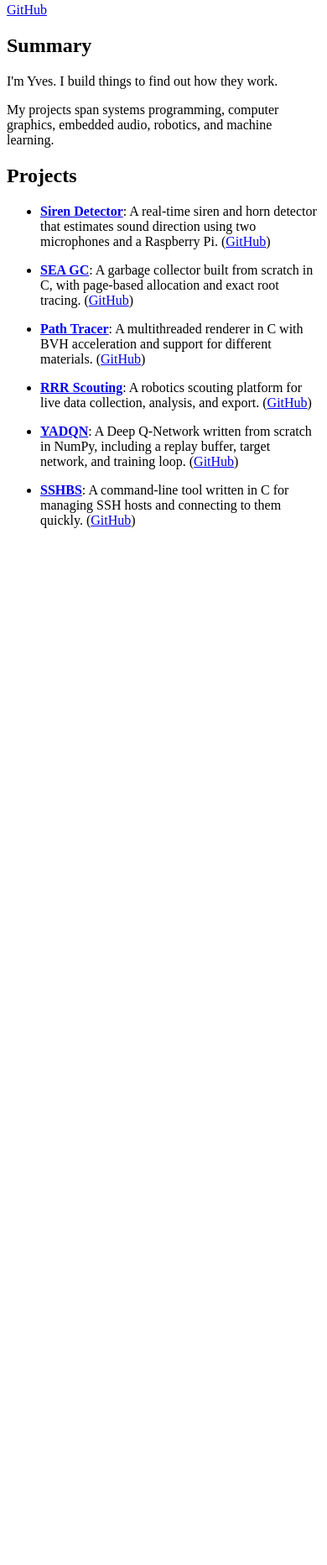
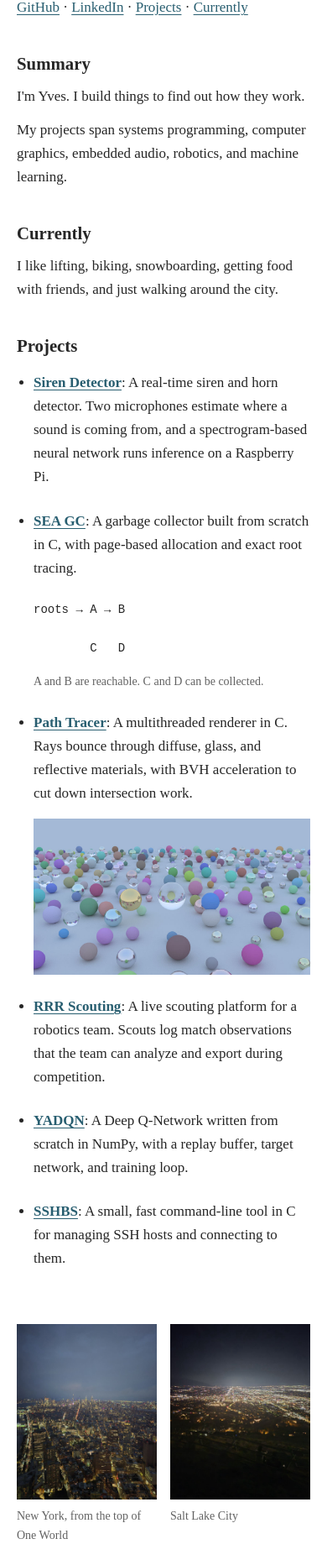
Before and after one commit to confused-404/personal-website, a plain HTML site: page index.html in a window 390 px wide. Shown: the part 77-1941 px from the top of the page at 84% size. Before the commit the page ends 844 px from the top, so only its background shows below. Drawn offline with Linux system fonts and the light colour scheme.

Commit message:
small flair pieces

```diff
--- /dev/null
+++ b/assets/styles.css
@@ -0,0 +1,56 @@
+:root {
+  color-scheme: light;
+  color: #262626;
+  background: #fff;
+}
+
+* { box-sizing: border-box; }
+
+body {
+  max-width: 44rem;
+  margin: clamp(1.5rem, 5vw, 4rem) auto;
+  padding: 0 1.25rem;
+  font-size: 1.0625rem;
+  line-height: 1.65;
+  overflow-wrap: break-word;
+}
+
+h1, h2 { line-height: 1.25; }
+h1 { margin-bottom: .5rem; font-size: 2rem; }
+h2 { margin: 0 0 .75rem; font-size: 1.3rem; }
+header { margin-bottom: 2.5rem; }
+header p { margin-top: 0; }
+section + section { margin-top: 2.5rem; }
+main > h2 { margin-top: 2rem; }
+p { margin: .75rem 0; }
+
+a, a:visited {
+  color: #285e70;
+  text-underline-offset: .15em;
+}
+a:hover { text-decoration-thickness: 2px; }
+a:focus-visible { outline: 2px solid #285e70; outline-offset: 4px; }
+
+ul { padding-left: 1.25rem; }
+li + li { margin-top: 1.5rem; }
+
+figure { margin: 1rem 0 1.5rem; }
+img { display: block; max-width: 100%; height: auto; }
+.project-preview { max-width: 24rem; }
+figcaption { margin-top: .5rem; color: #626262; font-size: .875rem; }
+
+footer { margin-top: 4rem; }
+.photos {
+  display: grid;
+  grid-template-columns: 1fr 1fr;
+  gap: 1rem;
+}
+.photos figure { margin: 0; }
+
+pre {
+  margin: 0;
+  padding: .5rem 0;
+  font-size: .875rem;
+  line-height: 1.65;
+  white-space: pre-wrap;
+}
--- a/index.html
+++ b/index.html
@@ -5,11 +5,12 @@
   <meta name="viewport" content="width=device-width, initial-scale=1">
   <meta name="description" content="Yves Kloeckner's projects in systems programming, graphics, embedded audio, robotics, and machine learning.">
   <title>Yves Kloeckner</title>
+  <link rel="stylesheet" href="assets/styles.css">
 </head>
 <body>
   <header>
     <h1>Yves Kloeckner</h1>
-    <p><a href="https://github.com/confused-404">GitHub</a></p>
+    <p><a href="https://github.com/confused-404">GitHub</a> · <a href="https://linkedin.com/in/yveskloeckner">LinkedIn</a> · <a href="#projects">Projects</a> · <a href="#currently">Currently</a></p>
   </header>
 
   <main>
@@ -19,29 +20,56 @@
       <p>My projects span systems programming, computer graphics, embedded audio, robotics, and machine learning.</p>
     </section>
 
+    <section aria-labelledby="currently">
+      <h2 id="currently">Currently</h2>
+      <p>I like lifting, biking, snowboarding, getting food with friends, and just walking around the city.</p>
+    </section>
+
     <section aria-labelledby="projects">
       <h2 id="projects">Projects</h2>
       <ul>
         <li>
-          <p><strong><a href="runs/siren.html">Siren Detector</a></strong>: A real-time siren and horn detector that estimates sound direction using two microphones and a Raspberry Pi. (<a href="https://github.com/confused-404/siren-detector">GitHub</a>)</p>
+          <p><strong><a href="https://github.com/confused-404/siren-detector">Siren Detector</a></strong>: A real-time siren and horn detector. Two microphones estimate where a sound is coming from, and a spectrogram-based neural network runs inference on a Raspberry Pi.</p>
         </li>
         <li>
-          <p><strong><a href="runs/seagc.html">SEA GC</a></strong>: A garbage collector built from scratch in C, with page-based allocation and exact root tracing. (<a href="https://github.com/confused-404/seagc">GitHub</a>)</p>
+          <p><strong><a href="https://github.com/confused-404/seagc">SEA GC</a></strong>: A garbage collector built from scratch in C, with page-based allocation and exact root tracing.</p>
+          <figure class="project-preview">
+            <pre role="img" aria-label="A reachability sketch: roots point to A, which points to B. C and D are unreachable.">roots → A → B
+
+        C   D</pre>
+            <figcaption>A and B are reachable. C and D can be collected.</figcaption>
+          </figure>
         </li>
         <li>
-          <p><strong><a href="runs/path-tracer.html">Path Tracer</a></strong>: A multithreaded renderer in C with BVH acceleration and support for different materials. (<a href="https://github.com/confused-404/path-tracer">GitHub</a>)</p>
+          <p><strong><a href="https://github.com/confused-404/path-tracer">Path Tracer</a></strong>: A multithreaded renderer in C. Rays bounce through diffuse, glass, and reflective materials, with BVH acceleration to cut down intersection work.</p>
+          <figure class="project-preview">
+            <a href="assets/path-tracer-render.jpeg"><img src="assets/path-tracer-render.jpeg" width="1024" height="576" loading="lazy" decoding="async" alt="Colorful diffuse, glass, and reflective spheres rendered with the path tracer."></a>
+          </figure>
         </li>
         <li>
-          <p><strong><a href="runs/scouting.html">RRR Scouting</a></strong>: A robotics scouting platform for live data collection, analysis, and export. (<a href="https://github.com/confused-404/rrr-scouting-app">GitHub</a>)</p>
+          <p><strong><a href="https://github.com/confused-404/rrr-scouting-app">RRR Scouting</a></strong>: A live scouting platform for a robotics team. Scouts log match observations that the team can analyze and export during competition.</p>
         </li>
         <li>
-          <p><strong><a href="runs/yadqn.html">YADQN</a></strong>: A Deep Q-Network written from scratch in NumPy, including a replay buffer, target network, and training loop. (<a href="https://github.com/confused-404/yadqn">GitHub</a>)</p>
+          <p><strong><a href="https://github.com/confused-404/yadqn">YADQN</a></strong>: A Deep Q-Network written from scratch in NumPy, with a replay buffer, target network, and training loop.</p>
         </li>
         <li>
-          <p><strong><a href="runs/sshbs.html">SSHBS</a></strong>: A command-line tool written in C for managing SSH hosts and connecting to them quickly. (<a href="https://github.com/confused-404/sshbs">GitHub</a>)</p>
+          <p><strong><a href="https://github.com/confused-404/sshbs">SSHBS</a></strong>: A small, fast command-line tool in C for managing SSH hosts and connecting to them.</p>
         </li>
       </ul>
     </section>
   </main>
+
+  <footer>
+    <div class="photos">
+      <figure>
+        <img src="assets/new-york.jpg" width="768" height="960" loading="lazy" decoding="async" alt="Manhattan lit up at dusk, seen from the top of One World Trade Center.">
+        <figcaption>New York, from the top of One World</figcaption>
+      </figure>
+      <figure>
+        <img src="assets/salt-lake-city.jpg" width="768" height="960" loading="lazy" decoding="async" alt="City lights of Salt Lake City spread across the valley at night.">
+        <figcaption>Salt Lake City</figcaption>
+      </figure>
+    </div>
+  </footer>
 </body>
 </html>
```
Also changed, not shown: runs/path-tracer.html (deleted, +0 -28 lines), runs/scouting.html (deleted, +0 -26 lines), runs/seagc.html (deleted, +0 -26 lines), runs/siren.html (deleted, +0 -26 lines), runs/sshbs.html (deleted, +0 -26 lines), runs/yadqn.html (deleted, +0 -26 lines), assets/new-york.jpg (added), assets/salt-lake-city.jpg (added).
